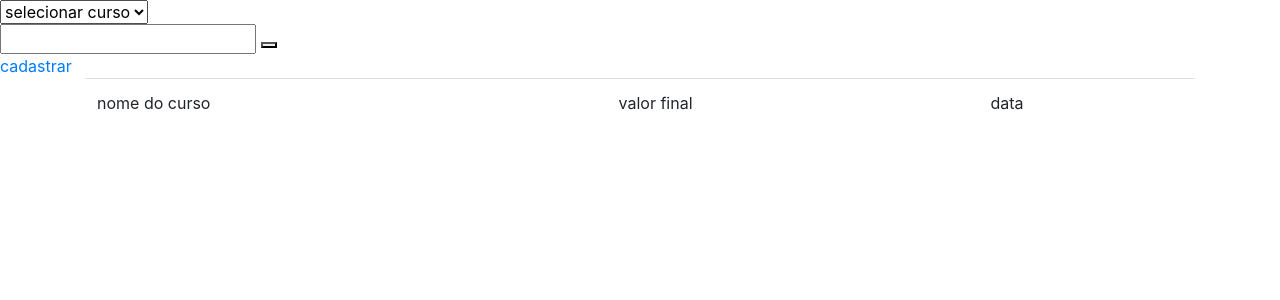
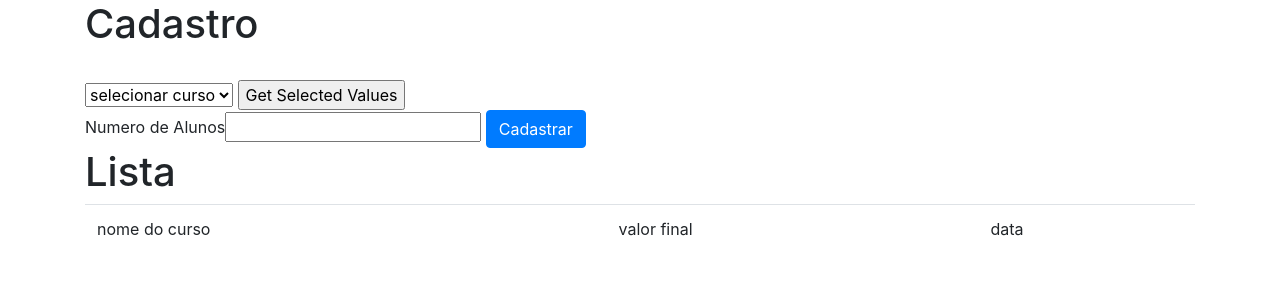
Before and after one commit to metalcodeifsp/class_clock_modulo_2, a CodeIgniter app: page / in a window 1280 px wide. Shown: the top 300 px of the page. Run offline with CodeIgniter, Linux system fonts and the light colour scheme; data that the repository does not hold is empty; some libraries are stand-ins or nearby versions.

Commit message:
falta só o curso

```diff
--- a/application/config/autoload.php
+++ b/application/config/autoload.php
@@ -89,7 +89,7 @@ $autoload['drivers'] = array();
 |
 |	$autoload['helper'] = array('url', 'file');
 */
-$autoload['helper'] = array();
+$autoload['helper'] = array('form');
 
 /*
 | -------------------------------------------------------------------
--- a/application/controllers/Professor_Aluno.php
+++ b/application/controllers/Professor_Aluno.php
@@ -18,11 +18,15 @@ class Professor_Aluno extends CI_Controller
     $this->load->view("Professor_aluno_view.php", $dados);
   }
 
-  public function cadastrar($idCurso)
+  public function cadastrar()
   {
     $this->load->DATABASE();
     $this->load->model("Professor_Aluno_model");
     $this->load->helper('url');
+
+
+    $idCurso = $this->input->post("numero_curso");
+
 
     $curso = $this->Professor_Aluno_model->busca_curso($idCurso);
 
@@ -43,17 +47,17 @@ class Professor_Aluno extends CI_Controller
       $fenc = 20/18;
     }
 
-    $alunos       = $this->input->post('n_alunos');
-    print_r($alunos);
-    print_r($this->input->post('n_alunos'));
-    print_r(3);
+    $alunos       = $this->input->post("aluno");
     $data          = date("Y/m/d");
     $rel = ($alunos * $fenc)/$n_prof_total;
 
     $relatorio = array('nome' => $nome_curso,'data' => $data, 'result' => $rel );
 
+    if ($alunos !=0) {
     $this->Professor_Aluno_model->insert_relatorio($relatorio);
-
+    unset($alunos);
+    unset($idCurso);
+    }
 
     $cursos = $this->Professor_Aluno_model->busca_todos_curso();
     $relatorios =  $this->Professor_Aluno_model->busca_todos_relatorios();
--- a/application/views/Professor_aluno_view.php
+++ b/application/views/Professor_aluno_view.php
@@ -6,14 +6,18 @@
     <title></title>
   </head>
   <body>
-
+      <div class="container">
+<h1>Cadastro</h1>
     <?php
      $nomes = array();
     foreach ($cursos as $curso) {
       array_push($nomes, $curso['nome']);
     }
     ?>
-    <select>
+
+      <br>
+      <form action="#" method="post">
+<select name="Color">
   <option value="">selecionar curso</option>
   <?php
   foreach($nomes as $nome => $value):
@@ -21,18 +25,37 @@
   endforeach;
   ?>
 </select>
-    <form action="">
-      <input type="int" name="n_alunos">
-      <button type="submit" name="button"></button>
+<input type="submit" name="submit" value="Get Selected Values" />
 </form>
+<?php
+if(isset($_POST['submit'])){
+$selected_val = $_POST['Color'];  // Storing Selected Value In Variable
+print_r($selected_val);
+echo "You have selected :", $selected_val;  // Displaying Selected Value
+} ?>
+    <?php
 
-    <?php
-    $rel = $cursos[0]['id'];
-    echo anchor('Professor_Aluno/cadastrar/'.$rel,'cadastrar');
+    echo form_open("Professor_Aluno/cadastrar");
+
+    echo form_hidden("numero_curso",1);
+
+    echo form_label("Numero de Alunos", "aluno");
+    echo form_input(array(
+      "name" => "aluno",
+    ));
+
+    echo form_button(array(
+      "class" => "btn btn-primary",
+      "content" => "Cadastrar",
+      "type" => "submit"
+    ));
+
+    echo form_close();
+
       ?>
 
+    <h1>Lista</h1>
 
-    <div class="container">
 
     <table class="table">
 
```
Lines whose indentation alone changed are shown as unchanged.
